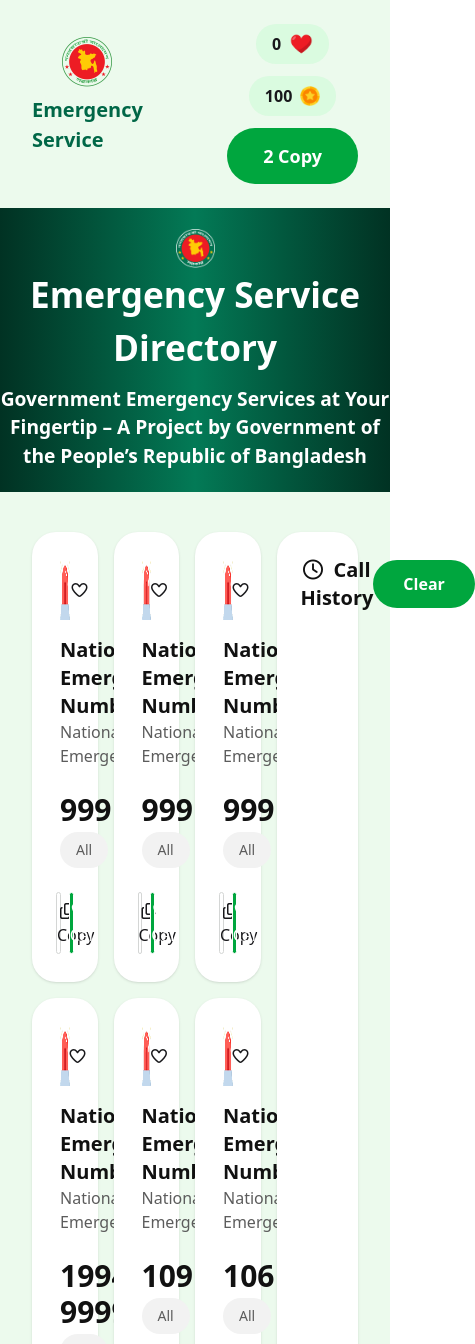
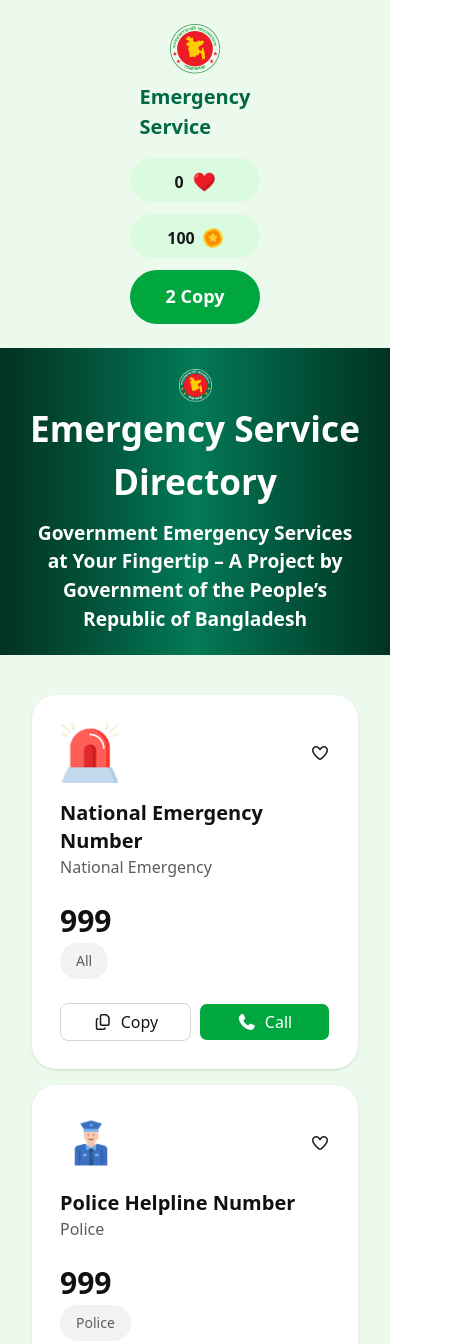
Before and after one commit to webpiety/Assignment5, a plain HTML site: page index.html in a window 390 px wide. Shown: the top 1344 px of the page, 475 px wide, since content can reach past the window. Drawn offline with nearby package versions, Linux system fonts and the light colour scheme; a web font is replaced by a local one.

Commit message:
make responsive for monile

```diff
--- a/index.html
+++ b/index.html
@@ -23,7 +23,7 @@
         rel="stylesheet">
 
 <body class="bg-[#ecfaed]">
-    <header class="flex justify-between items-center px-8 py-6">
+    <header class="flex flex-col  justify-center sm:justify-between  items-center px-8 py-6 sm:flex-row">
         <!-- nav bar -->
         <div class="flex flex-col sm:flex-row justify-center items-center gap-2 sm:gap-3 mb-4 sm:mb-0">
             <img class="h-[50px] w-[50px]" src="./assets/logo.png" alt="">
@@ -31,19 +31,18 @@
         </div>
         <div class="flex flex-col sm:flex-row items-center gap-3 sm:gap-6">
             <!-- heart -->
-            <div
-                class="flex justify-center items-center gap-2 sm:gap-[6px] py-2 sm:py-[14px] px-4 sm:px-9 rounded-[28px] bg-[#41FF6B1A]">
+            <div class="w-full flex justify-center items-center gap-2 pt-3 sm:w-auto sm:gap-[6px] py-2 sm:py-[14px] px-4 sm:px-9 rounded-[28px] bg-[#41FF6B1A]">
                 <span id="heart-click" class="font-inter text-base font-bold">0</span>
                 <img class="w-6 sm:w-[30px] h-6 sm:h-[30px]" src="./assets/heart.png" alt="">
             </div>
             <!-- coin -->
             <div
-                class="flex justify-center items-center gap-2 sm:gap-[6px] py-2 sm:py-[14px] px-4 sm:px-7 rounded-[28px] bg-[#41FF6B1A]">
+                class="w-full flex justify-center items-center gap-2 pt-3 sm:w-auto sm:gap-[6px] py-2 sm:py-[14px] px-4 sm:px-7 rounded-[28px] bg-[#41FF6B1A]">
                 <span id="total-coin" class="font-inter text-base font-bold">100</span>
                 <img class="w-5 sm:w-[30px] h-5 sm:h-[30px]" src="./assets/coin.png" alt="">
             </div>
             <!-- copy button -->
-            <div class="bg-[#00A63E] py-[14px] px-9 rounded-[28px]">
+            <div class="bg-[#00A63E] w-full pt-3 sm:w-auto py-[14px] px-9 rounded-[28px]">
                 <button class="font-inter font-semibold text-lg text-white">
                     <span>2</span>
                     <span>Copy</span>
@@ -53,8 +52,7 @@
     </header>
     <main>
         <!-- banner -->
-        <section
-            class="bg-gradient-to-r from-[#013223] via-[#037a56] to-[#013223] flex justify-center items-center  py-[21px]">
+        <section class="bg-gradient-to-r from-[#013223] via-[#037a56] to-[#013223] mx-auto flex justify-center items-center px-[30px] py-[21px] sm:justify-center sm:items-center  sm:py-[21px]">
             <div class="text-center">
                 <div class="flex justify-center items-center">
                     <img class="h-[10%] w-[10%]" src="./assets/logo-dark.png" alt="">
@@ -67,8 +65,8 @@
         </section>
         <!-- card section -->
         <section>
-            <div class="flex gap-4 px-8 py-10">
-                <div class="w-9/12 grid grid-cols-3 gap-4">
+            <div class="flex flex-col sm:flex-row gap-4 px-8  py-10 sm:px-8 sm:py-10">
+                <div class="mx-auto sm:w-9/12 grid grid-cols-1 sm:grid-cols-3 gap-4">
                     <!-- card-1 -->
 
                     <div class="bg-white p-7 rounded-3xl shadow-sm">
@@ -104,18 +102,18 @@
 
                      <div class="bg-white p-7 rounded-3xl shadow-sm">
                         <div class="flex justify-between items-center mb-4 ">
-                            <img class="h-[60px] w-[60px]" src="./assets/emergency.png" alt="">
+                            <img class="h-[60px] w-[60px]" src="./assets/police.png" alt="">
                             <i id="heart-police" class="fa-regular fa-heart"></i>
                         </div>
                         <div class="mb-6">
-                            <h3 class="font-hind text-xl font-bold text-[#111111]">National Emergency Number</h3>
-                            <p class="font-hind text-base font-normal text-[#5C5C5C]">National Emergency</p>
+                            <h3 class="font-hind text-xl font-bold text-[#111111]">Police Helpline Number</h3>
+                            <p class="font-hind text-base font-normal text-[#5C5C5C]">Police</p>
                         </div>
                         <div>
                             <h2 id="police-number" class="text-3xl font-bold text-[#111111] mb-1">999</h2>
                             <div class="flex">
                                 <p class="font-hind text-sm text-[#5C5C5C] bg-[#F2F2F2] py-[8px] px-4 rounded-3xl">
-                                    All
+                                    Police
                                 </p>
                             </div>
                         </div>
@@ -135,18 +133,18 @@
 
                      <div class="bg-white p-7 rounded-3xl shadow-sm">
                         <div class="flex justify-between items-center mb-4 ">
-                            <img class="h-[60px] w-[60px]" src="./assets/emergency.png" alt="">
+                            <img class="h-[60px] w-[60px]" src="./assets/fire-service.png" alt="">
                             <i id="heart-fire" class="fa-regular fa-heart"></i>
                         </div>
                         <div class="mb-6">
-                            <h3 class="font-hind text-xl font-bold text-[#111111]">National Emergency Number</h3>
-                            <p class="font-hind text-base font-normal text-[#5C5C5C]">National Emergency</p>
+                            <h3 class="font-hind text-xl font-bold text-[#111111]">Fire Service Number</h3>
+                            <p class="font-hind text-base font-normal text-[#5C5C5C]">Fire Service</p>
                         </div>
                         <div>
                             <h2 id="fire-service-number" class="text-3xl font-bold text-[#111111] mb-1">999</h2>
                             <div class="flex">
                                 <p class="font-hind text-sm text-[#5C5C5C] bg-[#F2F2F2] py-[8px] px-4 rounded-3xl">
-                                    All
+                                    Fire
                                 </p>
                             </div>
                         </div>
@@ -346,8 +344,8 @@
 
                 </div>
                 <!-- call history -->
-                <div id="main-Call-History-Container" class="bg-white shadow-sm h-[1160px] w-3/12 rounded-3xl p-6">
-                    <div class="flex justify-between items-center">
+                <div id="main-Call-History-Container" class="bg-white shadow-sm h-[1160px] sm:w-3/12 rounded-3xl sm:p-6">
+                    <div class="flex justify-between items-center pt-5 p-3 sm:p-1">
                         <div>
                             <h3 class="text-xl font-semibold text-[#111111]"><i class="mr-2 fa-regular fa-clock"></i>Call History</h3>
                         </div>
```
Also changed, not shown: 1 other file.
